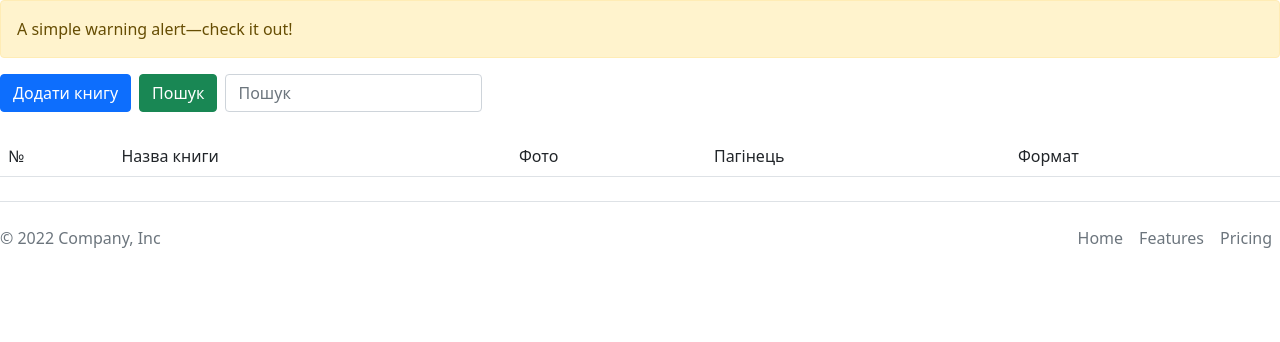
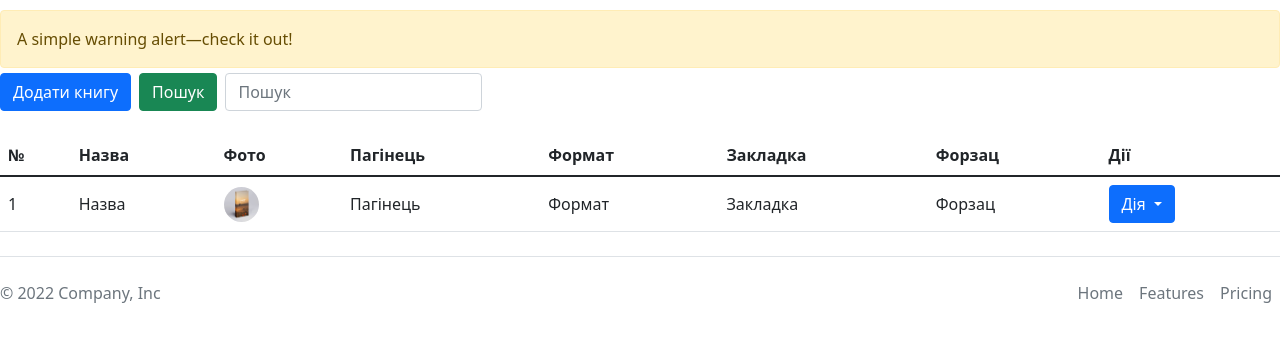
Before and after one commit to VladGalchevsky/bookseer, a Django app: page / in a window 1280 px wide. Shown: the part 56-398 px from the top of the page. Run offline with Django 3.2, Linux system fonts and the light colour scheme.

Commit message:
add_edit_delete books

```diff
--- a/books/templates/books/books_list.html
+++ b/books/templates/books/books_list.html
@@ -9,7 +9,7 @@
       A simple warning alert—check it out!
     </div>
     <div class="d-flex justify-content-start">
-      <a class="btn btn-primary me-2" href="#" role="button">Додати книгу</a>
+      <a class="btn btn-primary me-2" href="{% url 'books_add' %}" role="button">Додати книгу</a>
       <button class="btn btn-success me-2" type="submit">Пошук</button>
       <form class="form-inline">
         <input class="form-control" type="search" placeholder="Пошук" aria-label="Search">
@@ -19,14 +19,39 @@
 </div>
 <br>
 <table class="table table-hover">
+  <thead>
+    <tr>
+      <th>№</th>
+      <th>Назва</th>
+      <th>Фото</th>
+      <th>Пагінець</th>
+      <th>Формат</th>
+      <th>Закладка</th>
+      <th>Форзац</th>
+      <th>Дії</th>
+    </tr>
+  </thead>
   <tbody>
-    <tr>
-      <td>№</td>
-      <td>Назва книги</td>
-      <td>Фото</td>
-      <td>Пагінець</td>
-      <td>Формат</td>
-    </tr>
+    <td>1</td>
+    <td>Назва</td>
+    <td><img src="img/visual_cover.png" height="35" 2 width="35" class="rounded-circle" /></td>
+    <td>Пагінець</td>
+    <td>Формат</td>
+    <td>Закладка</td>
+    <td>Форзац</td>
+    <td>
+      <div class="dropdown">
+        <button class="btn btn-primary dropdown-toggle" type="button" id="dropdownMenuButton1" data-bs-toggle="dropdown"
+          aria-expanded="false">
+          Дія
+        </button>
+        <ul class="dropdown-menu" aria-labelledby="dropdownMenuButton1">
+          <li><a class="dropdown-item" href="{% url 'books_edit' 12 %}">Редагувати</a></li>
+          <li><a class="dropdown-item" href="{% url 'books_delete' 13 %}">Видалити</a></li>
+      </div>
+      </div>
+    </td>
+  </tbody>
 </table>
 
 {% endblock content %}
--- a/books/views.py
+++ b/books/views.py
@@ -1,5 +1,18 @@
+from django.http import HttpResponse
 from django.shortcuts import render
 
 
 def books_list(request):
     return render(request, 'books/books_list.html', {})
+
+
+def books_add(request):
+    return HttpResponse('<h1>books add form</h1>')
+
+
+def books_edit(request, sid):
+    return HttpResponse(f'<h1>edit books {sid}</h1>')
+
+
+def books_delete(request, sid):
+    return HttpResponse(f'<h1>delete  {sid}</h1>')
--- a/books_proj/urls.py
+++ b/books_proj/urls.py
@@ -18,9 +18,15 @@ from django.urls import path
 
 from books.views import (
     books_list,
+    books_add,
+    books_edit,
+    books_delete,
 )
 
 urlpatterns = [
-    path('', books_list, name='home'),
+    path('', books_list, name='books_list'),
+    path('books/add/', books_add, name='books_add'),
+    path('books/<int:sid>/edit/', books_edit, name='books_edit'),
+    path('books/<int:sid>/delete/', books_delete, name='books_delete'),
     path('admin/', admin.site.urls),
 ]
--- /dev/null
+++ b/static/css/main.css
@@ -0,0 +1,13 @@
+.alert {
+    /*
+    Відстань зверху 10px
+    Відстань справа 0px
+    Відстань знизу 5px
+    Відстань зліва 0px
+    */
+    margin: 10px 0 5px 0;
+}
+
+.table td {
+    vertical-align: middle;
+}
--- a/templates/base.html
+++ b/templates/base.html
@@ -11,6 +11,7 @@
   <!-- Bootstrap CSS -->
   <link href="https://cdn.jsdelivr.net/npm/bootstrap@5.1.3/dist/css/bootstrap.min.css" rel="stylesheet"
     integrity="sha384-1BmE4kWBq78iYhFldvKuhfTAU6auU8tT94WrHftjDbrCEXSU1oBoqyl2QvZ6jIW3" crossorigin="anonymous">
+  <link rel="stylesheet" href="css/main.css">
 
   <title>BookseeR</title>
 </head>
```
Also changed, not shown: static/img/visual_cover.png (added).
